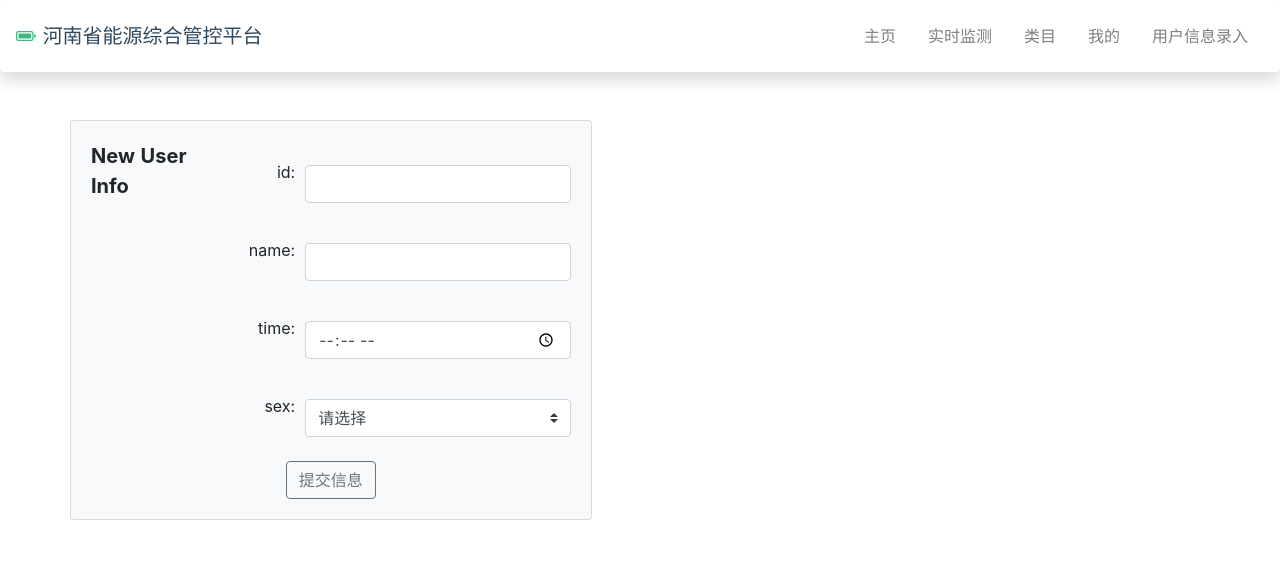
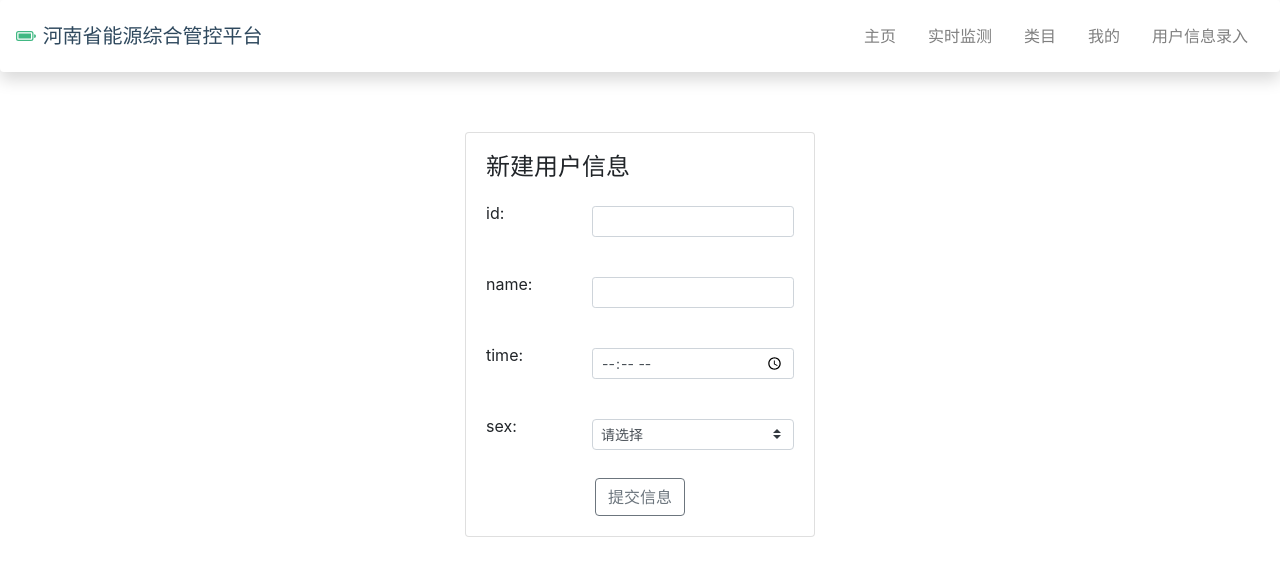
Before and after one commit to ChiaSang/NuxtJS_Learning, a Nuxt app: page /nx in a window 1280 px wide. Shown: the top 576 px of the page. Built offline with nearby package versions, Linux system fonts and the light colour scheme.

Commit message:
调整卡片样式

```diff
--- a/components/UserInfo.vue
+++ b/components/UserInfo.vue
@@ -1,31 +1,30 @@
 <template>
-  <div class="row">
-    <b-card bg-variant="light">
+  <div class="row justify-content-md-center">
+    <b-col col lg="4" md="4" sm="10" class="align-items-center">
+      <b-card title="新建用户信息">
         <div>
-        <b-form-group
-          label-cols-sm="3"
-          label="New User Info"
-          label-size="lg"
-          label-class="font-weight-bold pt-0"
-          class="mb-0"
-        >
           <b-form-group
             label="id:"
             label-for="nested-id"
-            label-cols-sm="3"
-            label-align-sm="right"
+            label-cols-sm="4"
+            label-align-sm="left"
           >
-            <b-form-input id="nested-id" v-model="userInfo.id"></b-form-input>
+            <b-form-input
+              id="nested-id"
+              size="sm"
+              v-model="userInfo.id"
+            ></b-form-input>
           </b-form-group>
 
           <b-form-group
             label="name:"
             label-for="nested-name"
-            label-cols-sm="3"
-            label-align-sm="right"
+            label-cols-sm="4"
+            label-align-sm="left"
           >
             <b-form-input
               id="nested-name"
+              size="sm"
               v-model="userInfo.name"
             ></b-form-input>
           </b-form-group>
@@ -33,11 +32,12 @@
           <b-form-group
             label="time:"
             label-for="nested-time"
-            label-cols-sm="3"
-            label-align-sm="right"
+            label-cols-sm="4"
+            label-align-sm="left"
           >
             <b-form-input
               id="nested-time"
+              size="sm"
               type="time"
               v-model="userInfo.time"
             ></b-form-input>
@@ -45,8 +45,8 @@
 
           <b-form-group
             label="sex:"
-            label-cols-sm="3"
-            label-align-sm="right"
+            label-cols-sm="4"
+            label-align-sm="left"
             class="mb-0"
             v-slot="{ ariaDescribedby }"
           >
@@ -57,19 +57,20 @@
             ></b-form-radio-group> -->
 
             <b-form-select
+              size="sm"
               :aria-describedby="ariaDescribedby"
               :options="transport_intentions"
               v-model="userInfo.sex"
             ></b-form-select>
           </b-form-group>
-        </b-form-group>
         </div>
-      <div class="text-center">
+        <div class="mt-3 text-center">
           <b-button variant="outline-secondary" @click.prevent="createNew"
             >提交信息</b-button
           >
         </div>
       </b-card>
+    </b-col>
   </div>
 </template>
 <script>
--- a/pages/nx.vue
+++ b/pages/nx.vue
@@ -1,31 +1,39 @@
 <template>
   <div>
     <user-info @userAdded="newUser"></user-info>
-    <b-container>
     <b-row>
-        <b-col cols="6" v-for="(user, index) in userList" :key="index">
+      <b-col
+        col
+        lg="4"
+        md="4"
+        sm="12"
+        v-for="(user, index) in userList"
+        :key="index"
+      >
         <b-card no-body class="overflow-hidden">
-            <b-row no-gutters>
-              <!-- <b-col md="6">
-            <b-card-img
-              src="https://picsum.photos/400/400/?image=20"
-              alt="Image"
-              class="rounded-0"
-            ></b-card-img>
-          </b-col> -->
-              <b-col>
-                <b-card-body title="UserCard">
-                  <b-card-text>name:{{ user.name }} </b-card-text>
-                  <b-card-text>id:{{ user.id }} </b-card-text>
-                  <b-card-text>sex:{{ user.sex }} </b-card-text>
-                  <b-card-text>time:{{ user.time }} </b-card-text>
-                </b-card-body>
+          <b-row
+            no-gutters
+            class="align-items-center justify-content-md-center"
+          >
+            <b-col col lg="5" md="5" sm="5">
+              <vue-qr
+                :logoSrc="imageHeadUrl"
+                :text="QRCodeData"
+                :size="100"
+              ></vue-qr>
+            </b-col>
+            <b-col col lg="7" md="7" sm="7">
+              <div>
+                <div>name:{{ user.name }}</div>
+                <div>id:{{ user.id }}</div>
+                <div>sex:{{ user.sex }}</div>
+                <div>time:{{ user.time }}</div>
+              </div>
             </b-col>
           </b-row>
         </b-card>
       </b-col>
     </b-row>
-    </b-container>
   </div>
 </template>
 
@@ -42,17 +50,26 @@ export default {
       base_items: ['户号:', '姓名:', '电话:', '表编号:', '外运目的:', '日期:'],
       userList: [],
       imageHeadUrl: '', //必须是require引入，否则不生效，或者报错
+      QRCodeData: '',
     }
   },
   methods: {
     genQRCode() {
       this.imageHeadUrl = require('../assets/images/hbj.jpeg')
-      this.Top_up_balance = this.n1 + this.n2
+      this.QRCodeData = this.userList.pop()
     },
     newUser(user) {
       this.userList.push(user)
       console.log(this.userList)
+      this.genQRCode()
     },
   },
 }
 </script>
+<style>
+.card-qr {
+  float: none;
+  display: inline-block;
+  vertical-align: middle;
+}
+</style>
```
Lines whose indentation alone changed are shown as unchanged.
